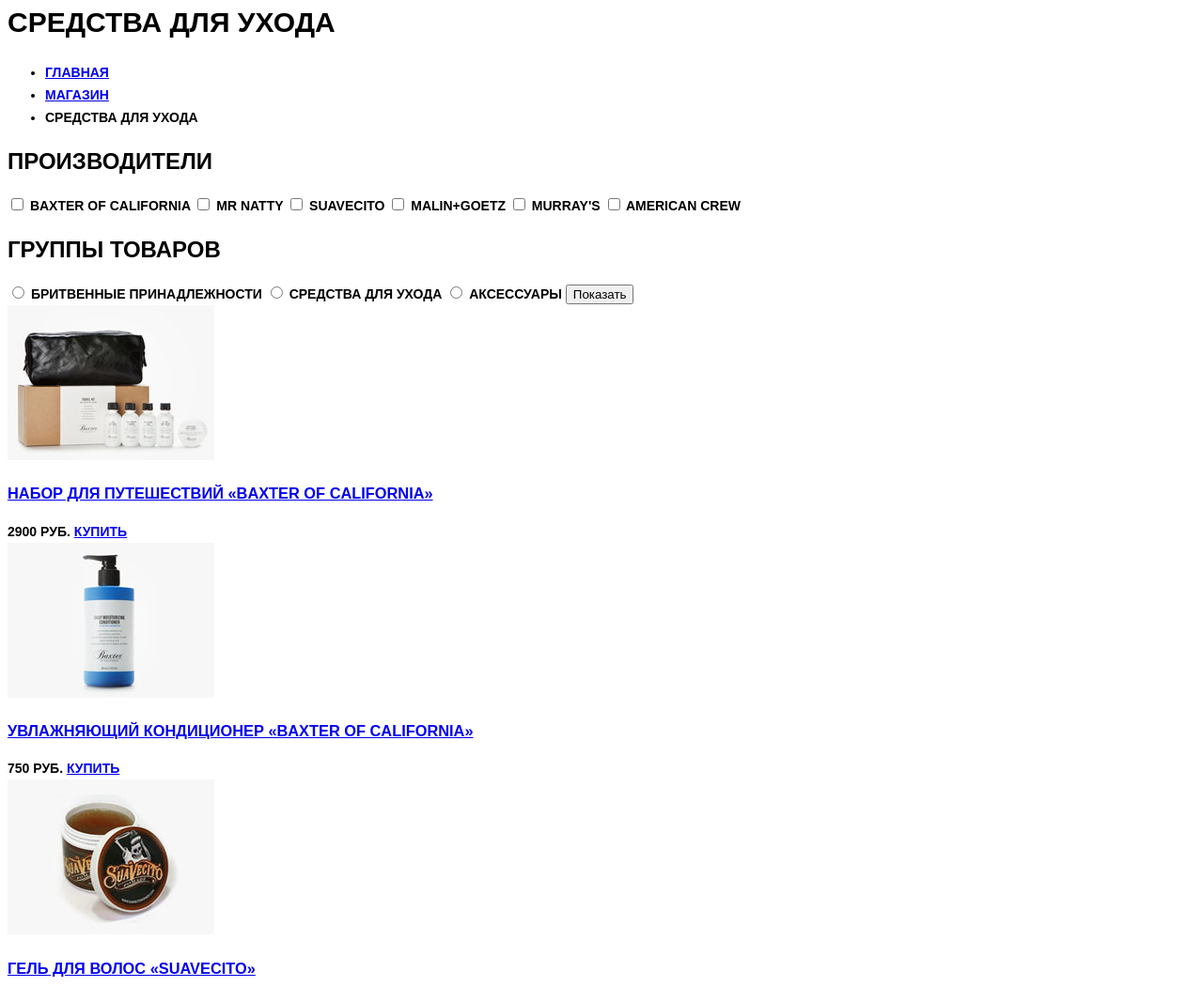
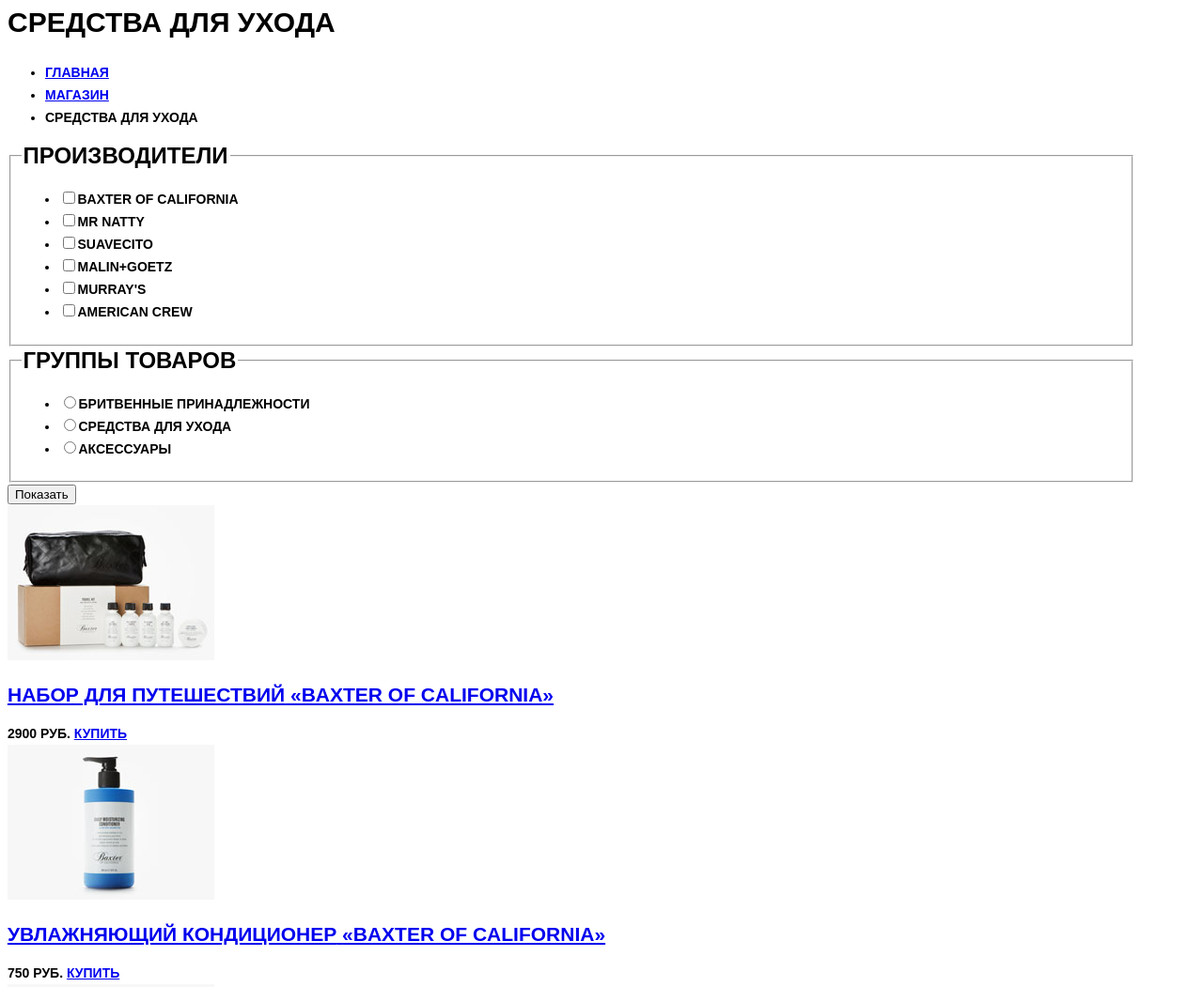
Before and after one commit to geraltina/399713-barbershop, a plain HTML site: page catalog.html in a window 1280 px wide. Shown: the part 228-1279 px from the top of the page at 94% size. Drawn offline with Linux system fonts and the light colour scheme; a script that the page names is missing.

Commit message:
добавление фона, изменение иерархии заголовков в каталоге (+ добавление fieldset), добавление мини-лого в nav как элемента меню (ведёт на главную)

```diff
--- a/catalog.html
+++ b/catalog.html
@@ -8,10 +8,10 @@
 	<body>
 		<header class="main-header">
 			<div class="container">
+				<nav class="main-navigation">
 					<div class="logo">
 						<a href="index.html"><img src="img/small-logo.png" width="111" height="24" alt="Barbershop"></a>
 					</div>
-				<nav class="main-navigation">
 					<ul>
 						<li><a href="index.html">Информация</a></li>
 						<li><a href="news.html">Новости</a></li>
@@ -36,56 +36,76 @@
 			</div>
 			<section class="filter">
 				<form action="https://echo.htmlacademy.ru" method="get">
-					<h2 class="header-two">Производители</h2>
-					<input type="checkbox" name="producer1" id="producer1" value="Baxter of California"> <label for="producer1">Baxter of California</label>
-					<input type="checkbox" name="producer2" id="producer2" value="Mr Natty"> <label for="producer2">Mr Natty</label>
-					<input type="checkbox" name="producer3" id="producer3" value="Suavecito"> <label for="producer3">Suavecito</label>
-					<input type="checkbox" name="producer4" id="producer4" value="Malin+Goetz"> <label for="producer4">Malin+Goetz</label>
-					<input type="checkbox" name="producer5" id="producer5" value="Murray's"> <label for="producer5">Murray's</label>
-					<input type="checkbox" name="producer6" id="producer6" value="American Crew"> <label for="producer6">American Crew</label>
-					<h2 class="header-two">Группы товаров</h2>
-					<input type="radio" name="group" id="group1" value="shaving"> <label for="group1">Бритвенные принадлежности</label>
-					<input type="radio" name="group" id="group2" value="care"> <label for="group2">Средства для ухода</label>
-					<input type="radio" name="group" id="group3" value="accessories"> <label for="group3">Аксессуары</label>
+					<fieldset>
+						<legend class="form-legend">Производители</legend>
+						<ul>
+							<li><input type="checkbox" name="producer1" id="producer1" value="Baxter of California"><label for="producer1">Baxter of California</label></li>
+							<li><input type="checkbox" name="producer2" id="producer2" value="Mr Natty"><label for="producer2">Mr Natty</label></li>
+							<li><input type="checkbox" name="producer3" id="producer3" value="Suavecito"><label for="producer3">Suavecito</label></li>
+							<li><input type="checkbox" name="producer4" id="producer4" value="Malin+Goetz"><label for="producer4">Malin+Goetz</label></li>
+							<li><input type="checkbox" name="producer5" id="producer5" value="Murray's"><label for="producer5">Murray's</label></li>
+							<li><input type="checkbox" name="producer6" id="producer6" value="American Crew"><label for="producer6">American Crew</label></li>
+						</ul>
+					</fieldset>
+					<fieldset>
+						<legend class="form-legend">Группы товаров</legend>
+						<ul>
+							<li><input type="radio" name="group" id="group1" value="shaving"><label for="group1">Бритвенные принадлежности</label></li>
+							<li><input type="radio" name="group" id="group2" value="care"><label for="group2">Средства для ухода</label></li>
+							<li><input type="radio" name="group" id="group3" value="accessories"><label for="group3">Аксессуары</label></li>
+						</ul>
+					</fieldset>
 					<button type="submit" name="show">Показать</button>
 				</form>
 			</section>
 			<section class="catalog">
 				<article class="catalog-item">
 					<a href="#" class="img"><img src="img/item-1.jpg" width="220" height="165" alt="Набор для путешествий"></a>
-					<a href="catalog-item1.html" class="item-name"><h3>Набор для путешествий &#171;BAXTER OF CALIFORNIA&#187;</h3></a>
+					<h2><a href="catalog-item1.html" class="item-name"><span class="categorie">Набор для путешествий</span> <span class="name">&#171;Baxter of California&#187;</span></a></h2>
+					<div>
 						<span class="price">2900 руб.</span>
 						<a href="#" class="btn">Купить</a>
+					</div>
 				</article>
 				<article class="catalog-item">
 					<a href="#" class="img"><img src="img/item-2.jpg" width="220" height="165" alt="Увлажняющий кондиционер"></a>
-					<a href="#" class="item-name"><h3>Увлажняющий кондиционер &#171;BAXTER OF CALIFORNIA&#187;</h3></a>
+					<h2><a href="#" class="item-name"><span class="categorie">Увлажняющий кондиционер</span> <span class="name">&#171;Baxter of California&#187;</span></a></h2>
+					<div>
 						<span class="price">750 руб.</span>
 						<a href="#" class="btn">Купить</a>
+					</div>
 				</article>
 				<article class="catalog-item">
 					<a href="#" class="img"><img src="img/item-3.jpg" width="220" height="165" alt="Гель для волос"></a>
-					<a href="#" class="item-name"><h3>Гель для волос &#171;SUAVECITO&#187;</h3></a>
+					<h2><a href="#" class="item-name"><span class="categorie">Гель для волос</span> <span class="name">&#171;Suavecito&#187;</span></a></h2>
+					<div>
 						<span class="price">290 руб.</span>
 						<a href="#" class="btn">Купить</a>
+					</div>
 				</article>
 				<article class="catalog-item">
 					<a href="#" class="img"><img src="img/item-4.jpg" width="220" height="165" alt="Глина для укладки волос"></a>
-					<a href="#" class="item-name"><h3>Глина для укладки волос &#171;AMERICAN CREW&#187;</h3></a>
+					<h2><a href="#" class="item-name"><span class="categorie">Глина для укладки волос</span> <span class="name">&#171;American Crew&#187;</span></a></h2>
+					<div>
 						<span class="price">500 руб.</span>
 						<a href="#" class="btn">Купить</a>
+					</div>
 				</article>
 				<article class="catalog-item">
 					<a href="#" class="img"><img src="img/item-5.jpg" width="220" height="165" alt="Гель для волос"></a>
-					<a href="#" class="item-name"><h3>Гель для волос &#171;AMERICAN CREW&#187;</h3></a>
+					<h2><a href="#" class="item-name"><span class="categorie">Гель для волос</span> <span class="name">&#171;American Crew&#187;</span></a></h2>
+					<div>
 						<span class="price">300 руб.</span>
 						<a href="#" class="btn">Купить</a>
+					</div>
 				</article>
 				<article class="catalog-item">
 					<a href="#" class="img"><img src="img/item-6.jpg" width="220" height="165" alt="Набор для бритья"></a>
-					<a href="#" class="item-name"><h3>Набор для бритья &#171;BAXTER OF CALIFORNIA&#187;</h3></a>
+					<h2><a href="#" class="item-name"><span class="categorie">Набор для бритья</span> <span class="name">&#171;Baxter of California&#187;</span></a></h2>
+					<div>
 						<span class="price">3900 руб.</span>
 						<a href="#" class="btn">Купить</a>
+					</div>
 				</article>
 			</section>
 			<section>
--- a/css/style.css
+++ b/css/style.css
@@ -40,3 +40,12 @@
 .main-footer {
 	color: #ffffff;
 }
+
+.form-legend {
+	font-size: 24px;
+	line-height: 30px;
+}
+
+.name {
+	text-transform: uppercase;
+}
```
Also changed, not shown: catalog-item1.html (+6 -4 lines), price-list.html (+3 -4 lines), img/background.png (added). Lines whose indentation alone changed are shown as unchanged.
